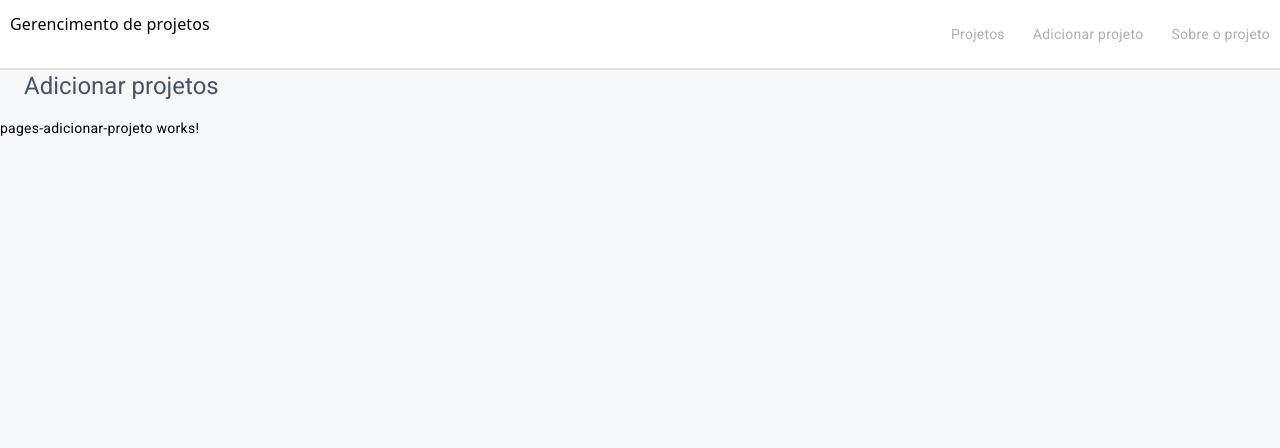
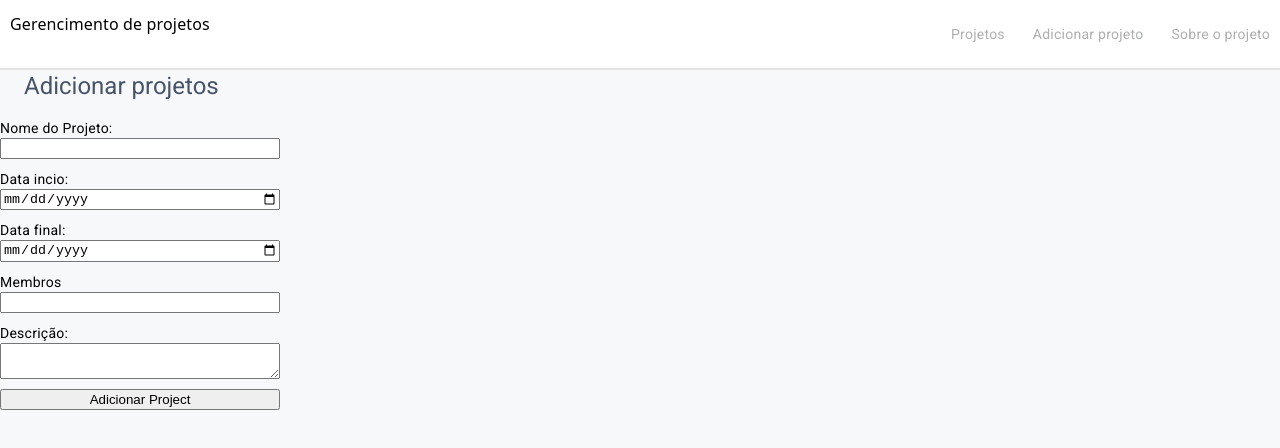
Before and after one commit to b3r1u/gerenciamento-projetos, an Angular app: page /adicionarProjeto in a window 1280 px wide. Shown: the top 448 px of the page. Built offline with nearby package versions, Linux system fonts and the light colour scheme.

Commit message:
wip: Construindo fluxo para adição e renderização de projetos na página "Projetos"

```diff
--- /dev/null
+++ b/src/app/components/add-projetos/add-projetos.component.html
@@ -0,0 +1,43 @@
+<div class="cad-projeto">
+  <form (ngSubmit)="addProject()">
+    <label for="name">Nome do Projeto:</label>
+    <input type="text" id="name" [(ngModel)]="name" name="name" required />
+
+    <label for="startDate">Data incio:</label>
+    <input
+      type="date"
+      id="startDate"
+      [(ngModel)]="startDate"
+      name="startDate"
+      required
+    />
+
+    <label for="endDate">Data final:</label>
+    <input
+      type="date"
+      id="endDate"
+      [(ngModel)]="endDate"
+      name="endDate"
+      required
+    />
+
+    <label for="members">Membros</label>
+    <input
+      type="text"
+      id="members"
+      [(ngModel)]="members"
+      name="members"
+      required
+    />
+
+    <label for="description">Descrição:</label>
+    <textarea
+      id="description"
+      [(ngModel)]="description"
+      name="description"
+      required
+    ></textarea>
+
+    <button type="submit">Adicionar Project</button>
+  </form>
+</div>
--- /dev/null
+++ b/src/app/components/add-projetos/add-projetos.component.scss
@@ -0,0 +1,17 @@
+.cad-projeto {
+    width: 20em;
+}
+
+.cad-projeto form{
+    display: flex;
+    flex-direction: column;
+}
+
+.card-projeto form label {
+    margin-bottom: 5px;
+}
+
+.cad-projeto form input,
+.cad-projeto form textarea {
+  margin-bottom: 10px;
+}
--- /dev/null
+++ b/src/app/components/add-projetos/add-projetos.component.ts
@@ -0,0 +1,48 @@
+import { Component } from '@angular/core';
+import { NgModule } from '@angular/core';
+import { FormsModule } from '@angular/forms';
+import { CommonModule } from '@angular/common';
+
+import { Projeto } from 'src/app/interface/projeto';
+import { LocalStorageProjetosService } from 'src/app/service/local-storage-projetos.service';
+
+@Component({
+  selector: 'app-add-projetos',
+  templateUrl: './add-projetos.component.html',
+  styleUrls: ['./add-projetos.component.scss'],
+})
+export class AddProjetosComponent {
+  name!: string;
+  startDate: Date = new Date();
+  endDate: Date = new Date();
+  members!: string;
+  description!: string;
+
+  constructor(
+    private localStorageProjetoService: LocalStorageProjetosService
+  ) {}
+
+  mostrarCamposAdicionarProjeto = false;
+
+  toggleCamposAdicionarProjeto(): void {
+    this.mostrarCamposAdicionarProjeto = !this.mostrarCamposAdicionarProjeto;
+  }
+
+  addProject(): void {
+    const newProject: Projeto = {
+      id: 0,
+      name: this.name,
+      startDate: this.startDate,
+      endDate: this.endDate,
+      members: this.members.split(','),
+      description: this.description,
+    };
+    this.localStorageProjetoService.addProject(newProject);
+    // Clear the form (optional)
+    this.name = '';
+    this.startDate = new Date();
+    this.endDate = new Date();
+    this.members = '';
+    this.description = '';
+  }
+}
--- a/src/app/components/cards-projetos/cards-projetos.component.ts
+++ b/src/app/components/cards-projetos/cards-projetos.component.ts
@@ -1,10 +1,29 @@
-import { Component } from '@angular/core';
+import { Component, OnInit } from '@angular/core';
+import { Projeto } from 'src/app/interface/projeto';
+import { LocalStorageProjetosService } from 'src/app/service/local-storage-projetos.service';
 
 @Component({
   selector: 'app-cards-projetos',
   templateUrl: './cards-projetos.component.html',
   styleUrls: ['./cards-projetos.component.scss']
 })
-export class CardsProjetosComponent {
+export class CardsProjetosComponent implements OnInit {
+
+  projetos!: Projeto[];
+
+  constructor(private localStorageProjetoService: LocalStorageProjetosService) {}
+
+  ngOnInit(): void {
+    this.loadProjetos()
+  }
+
+  loadProjetos(): void {
+    this.projetos = this.localStorageProjetoService.getProjects();
+  }
+
+  removeProjeto(id: number): void {
+    this.localStorageProjetoService.removeProject(id);
+    this.loadProjetos();
+  }
 
 }
--- a/src/app/pages/pages-adicionar-projeto/pages-adicionar-projeto.component.html
+++ b/src/app/pages/pages-adicionar-projeto/pages-adicionar-projeto.component.html
@@ -1,2 +1,2 @@
 <h1>Adicionar projetos</h1>
-<p>pages-adicionar-projeto works!</p>
+<app-add-projetos></app-add-projetos>
```
Also changed, not shown: src/app/app.module.ts (+8 -2 lines), src/app/pages/pages-adicionar-projeto/pages-adicionar-projeto.component.scss (line endings or trailing spaces), 1 other file (tests, documents, lock files or other folders).
